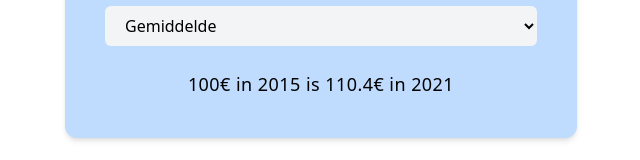
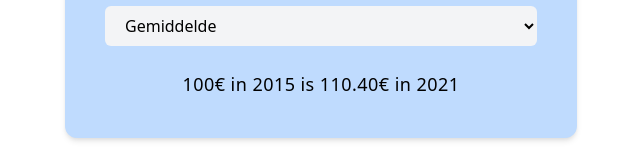
Before and after one commit to NickHuijgen/inflatie-calculator, a Nuxt app: page / in a window 1280 px wide. Shown: the part 464-624 px from the top of the page, without its empty margins (319-959 px from the left). Built offline with nearby package versions, Linux system fonts and the light colour scheme.

Commit message:
num now 1.00 instead of 1.0 or 1.

```diff
--- a/pages/index.vue
+++ b/pages/index.vue
@@ -75,7 +75,7 @@ export default class index extends Vue {
 
     const yearMutationCpi: number = this.calculateYearMutationCPI(period1, period2)
 
-    return (Math.round(value * (yearMutationCpi / 100) * 100) / 100)
+    return (Math.round(value * (yearMutationCpi / 100) * 100) / 100).toFixed(2)
   }
 
   calculateYearMutationCPI(period1: string, period2: string): number {
```
